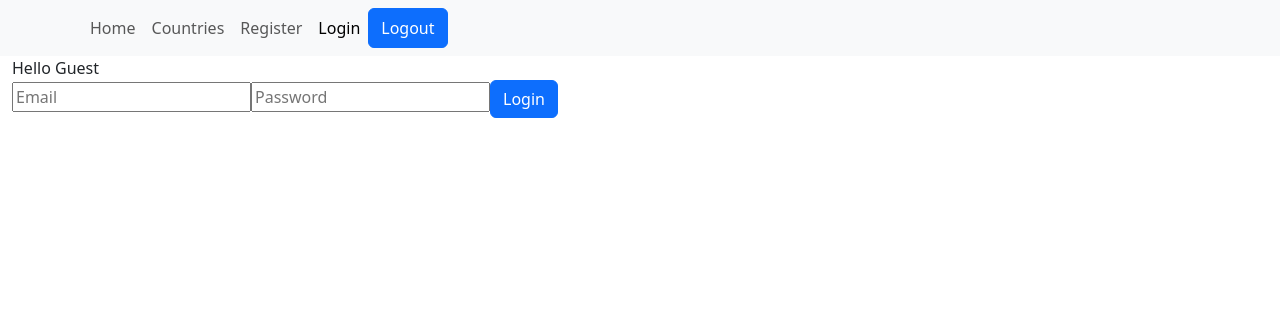
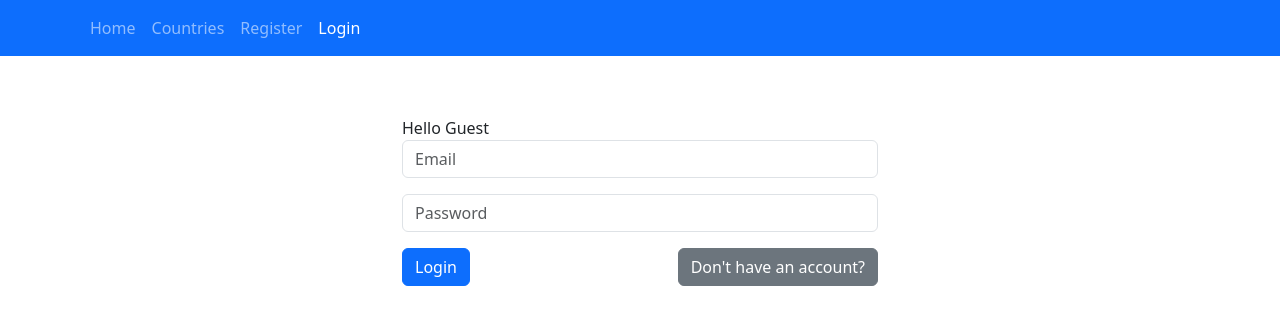
Before and after one commit to adelansari/countries-react24k, a React (Vite) app: page /login in a window 1280 px wide. Shown: the top 324 px of the page. Built offline with nearby package versions, Linux system fonts and the light colour scheme; no server answers.

Commit message:
Add ProtectedRoute component and update Login and Layout components

```diff
--- a/src/App.jsx
+++ b/src/App.jsx
@@ -5,8 +5,12 @@ import Home from './components/Home';
 import Layout from './pages/Layout';
 import Register from './components/Register';
 import Login from './components/Login';
+import ProtectedRoute from './auth/ProtectedRoute';
+import { useAuthState } from 'react-firebase-hooks/auth';
+import { auth } from './auth/firebase';
 
 const App = () => {
+  const [user] = useAuthState(auth);
   return (
     <BrowserRouter>
       <Routes>
@@ -16,7 +20,12 @@ const App = () => {
             <Route path='/' element={<Home />} />
             <Route path='/register' element={<Register />} />
             <Route path='/login' element={<Login />} />
-            <Route path='/countries' element={<Countries />} />
+            <Route path='/login' element={<Login />} />
+
+            <Route element={<ProtectedRoute user={user} />}>
+              <Route path='/countries' element={<Countries />} />
+              <Route path='/countries/:single' element={<Countries />} />
+            </Route>
             <Route path='*' element={<ErrorPage />} />
           </Route>
         </Route>
--- /dev/null
+++ b/src/auth/ProtectedRoute.jsx
@@ -0,0 +1,11 @@
+import React from 'react';
+import { Navigate, Outlet } from 'react-router-dom';
+
+const ProtectedRoute = ({ user }) => {
+  if (!user) {
+    return <Navigate to='/login' />;
+  }
+  return <Outlet />;
+};
+
+export default ProtectedRoute;
--- a/src/components/Login.jsx
+++ b/src/components/Login.jsx
@@ -1,24 +1,42 @@
 import React, { useState } from 'react';
 import { auth, loginWithEmailAndPassword } from '../auth/firebase';
 import { useAuthState } from 'react-firebase-hooks/auth';
-import { Button } from 'react-bootstrap';
+import { Button, Container, FormControl, InputGroup } from 'react-bootstrap';
+import { useNavigate } from 'react-router-dom';
 
 const Login = () => {
   const [email, setEmail] = useState('');
   const [password, setPassword] = useState('');
   const [user, loading, error] = useAuthState(auth);
+  const navigate = useNavigate();
 
   const handleLogin = () => {
     loginWithEmailAndPassword(email, password);
   };
 
   return (
-    <div>
+    <Container style={{ maxWidth: '500px', marginTop: '50px' }}>
       <div>Hello {user ? user.email : 'Guest'}</div>
-      <input type='email' placeholder='Email' value={email} onChange={(e) => setEmail(e.target.value)} />
-      <input type='password' placeholder='Password' value={password} onChange={(e) => setPassword(e.target.value)} />
-      <Button onClick={handleLogin}>Login</Button>
-    </div>
+      <InputGroup className='mb-3'>
+        <FormControl type='email' placeholder='Email' value={email} onChange={(e) => setEmail(e.target.value)} />
+      </InputGroup>
+      <InputGroup className='mb-3'>
+        <FormControl
+          type='password'
+          placeholder='Password'
+          value={password}
+          onChange={(e) => setPassword(e.target.value)}
+        />
+      </InputGroup>
+      <div className='d-flex justify-content-between'>
+        <Button variant='primary' className='mb-3' onClick={handleLogin}>
+          Login
+        </Button>
+        <Button variant='secondary' className='mb-3' onClick={() => navigate('/register')}>
+          Don't have an account?
+        </Button>
+      </div>
+    </Container>
   );
 };
 
--- a/src/pages/Layout.jsx
+++ b/src/pages/Layout.jsx
@@ -4,31 +4,37 @@ import Navbar from 'react-bootstrap/Navbar';
 import Row from 'react-bootstrap/Row';
 import { LinkContainer } from 'react-router-bootstrap';
 import { Outlet } from 'react-router-dom';
-import { logout } from '../auth/firebase';
+import { auth, logout } from '../auth/firebase';
 import { Button } from 'react-bootstrap';
+import { useAuthState } from 'react-firebase-hooks/auth';
 
 const Layout = () => {
+  const [user] = useAuthState(auth);
   return (
     <Container fluid>
       <Row>
-        <Navbar bg='light' variant='light'>
+        <Navbar bg='primary' variant='dark' expand='md' style={{ marginBottom: '10px' }}>
           <Container className='justify-content-end'>
             <Navbar.Toggle aria-controls='basic-navbar-nav' />
             <Navbar.Collapse id='basic-navbar-nav'>
               <Nav>
                 <LinkContainer to='/'>
-                  <Nav.Link>Home</Nav.Link>
+                  <Nav.Link style={{ color: 'white', fontWeight: 'bold' }}>Home</Nav.Link>
                 </LinkContainer>
                 <LinkContainer to='/countries'>
-                  <Nav.Link>Countries</Nav.Link>
+                  <Nav.Link style={{ color: 'white', fontWeight: 'bold' }}>Countries</Nav.Link>
                 </LinkContainer>
                 <LinkContainer to='/register'>
-                  <Nav.Link>Register</Nav.Link>
+                  <Nav.Link style={{ color: 'white', fontWeight: 'bold' }}>Register</Nav.Link>
                 </LinkContainer>
                 <LinkContainer to='/login'>
-                  <Nav.Link>Login</Nav.Link>
+                  <Nav.Link style={{ color: 'white', fontWeight: 'bold' }}>Login</Nav.Link>
                 </LinkContainer>
-                <Button onClick={logout}>Logout</Button>
+                {user && (
+                  <Button onClick={logout} style={{ marginLeft: '10px' }}>
+                    Logout
+                  </Button>
+                )}
               </Nav>
             </Navbar.Collapse>
           </Container>
```
